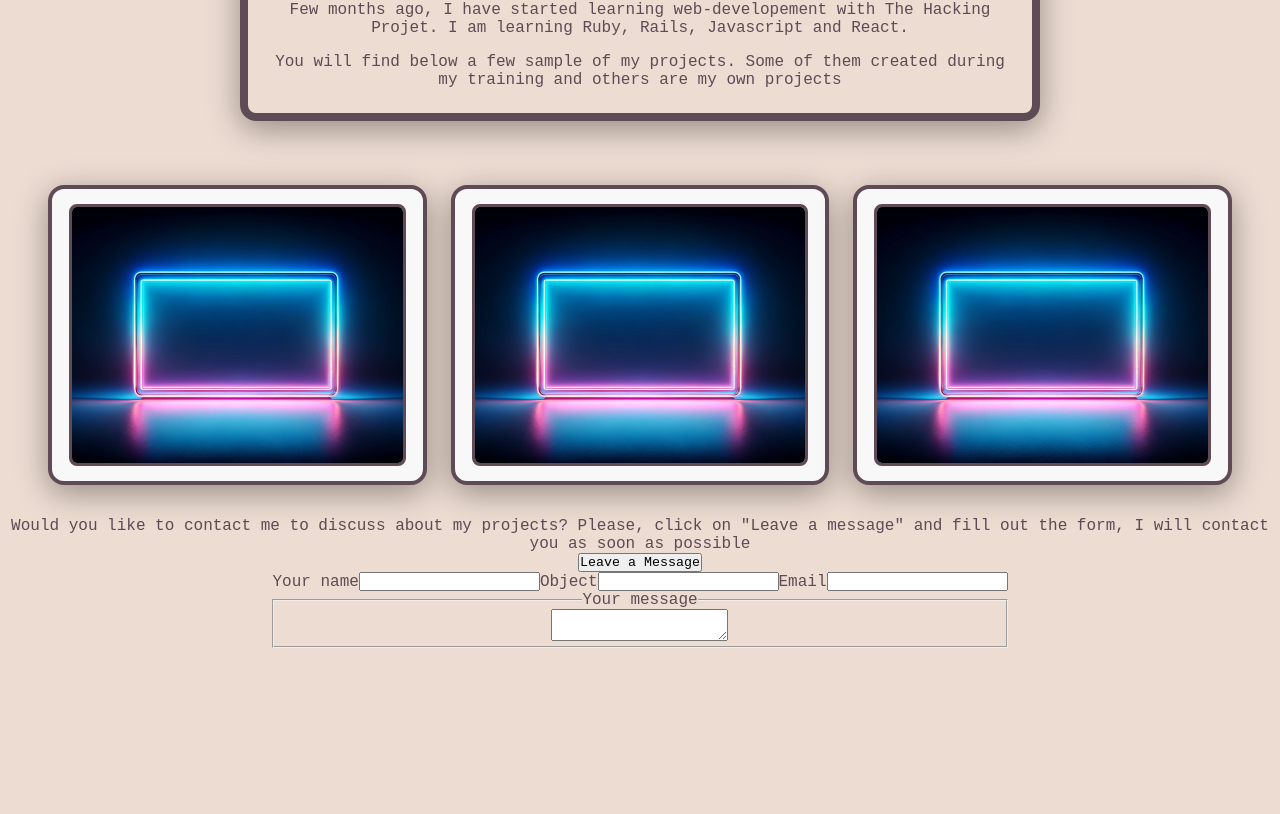
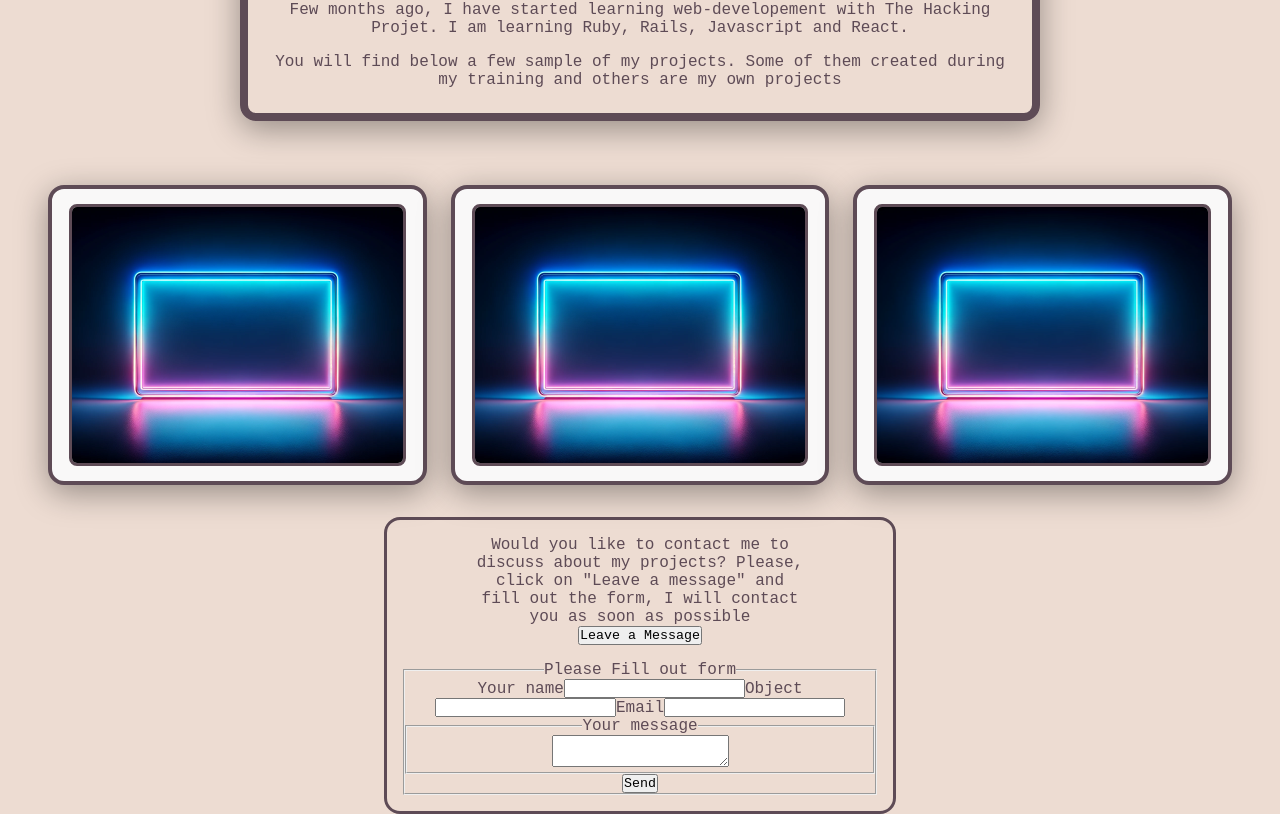
Before and after one commit to RosaBen/RBportfolio, a React (Vite) app: page / in a window 1280 px wide. Shown: the part 225-1039 px from the top of the page. Before the commit the page ends 873 px from the top, so only its background shows below. Built offline with nearby package versions, Linux system fonts and the light colour scheme.

Commit message:
added html for form

```diff
--- a/src/App.jsx
+++ b/src/App.jsx
@@ -2,6 +2,7 @@ import { BrowserRouter } from "react-router-dom";
 import AppRouter from "./routes/Router";
 import "./styles/navbar.css";
 import './styles/sampleProjects.css';
+import './styles/contact.css';
 import { useState } from "react";
 import Navbar from "./components/Navbar";
 
--- a/src/components/Contact.jsx
+++ b/src/components/Contact.jsx
@@ -3,8 +3,13 @@ export default function Contact () {
   return (
     <>
       <section>
+        <div className="contact-container">
+          <div className="message-to-contact">
             <p>Would you like to contact me to discuss about my projects? Please, click on "Leave a message" and fill out the form, I will contact you as soon as possible</p>
             <button>Leave a Message</button>
+          </div>
+          <fieldset>
+            <legend>Please Fill out form</legend>
             <form action="">
               <label htmlFor="fullname">Your name</label>
               <input type="text" name="fullname" />
@@ -18,7 +23,10 @@ export default function Contact () {
                 </legend>
                 <textarea name="content" id="content"></textarea>
               </fieldset>
+              <button type="submit">Send</button>
             </form>
+          </fieldset>
+        </div>
 
       </section>
     </>
--- /dev/null
+++ b/src/styles/contact.css
@@ -0,0 +1,16 @@
+.contact-container {
+  display: flex;
+  flex-direction: column;
+  background-color: var(--light-background);
+  width: 40%;
+  border: 3px solid var(--light-border);
+  border-radius: 1rem;
+  padding: 1rem;
+  align-items: center;
+}
+
+.message-to-contact {
+  width: 70%;
+  text-align: center;
+  padding-bottom: 1rem;
+}
```
Lines whose indentation alone changed are shown as unchanged.
